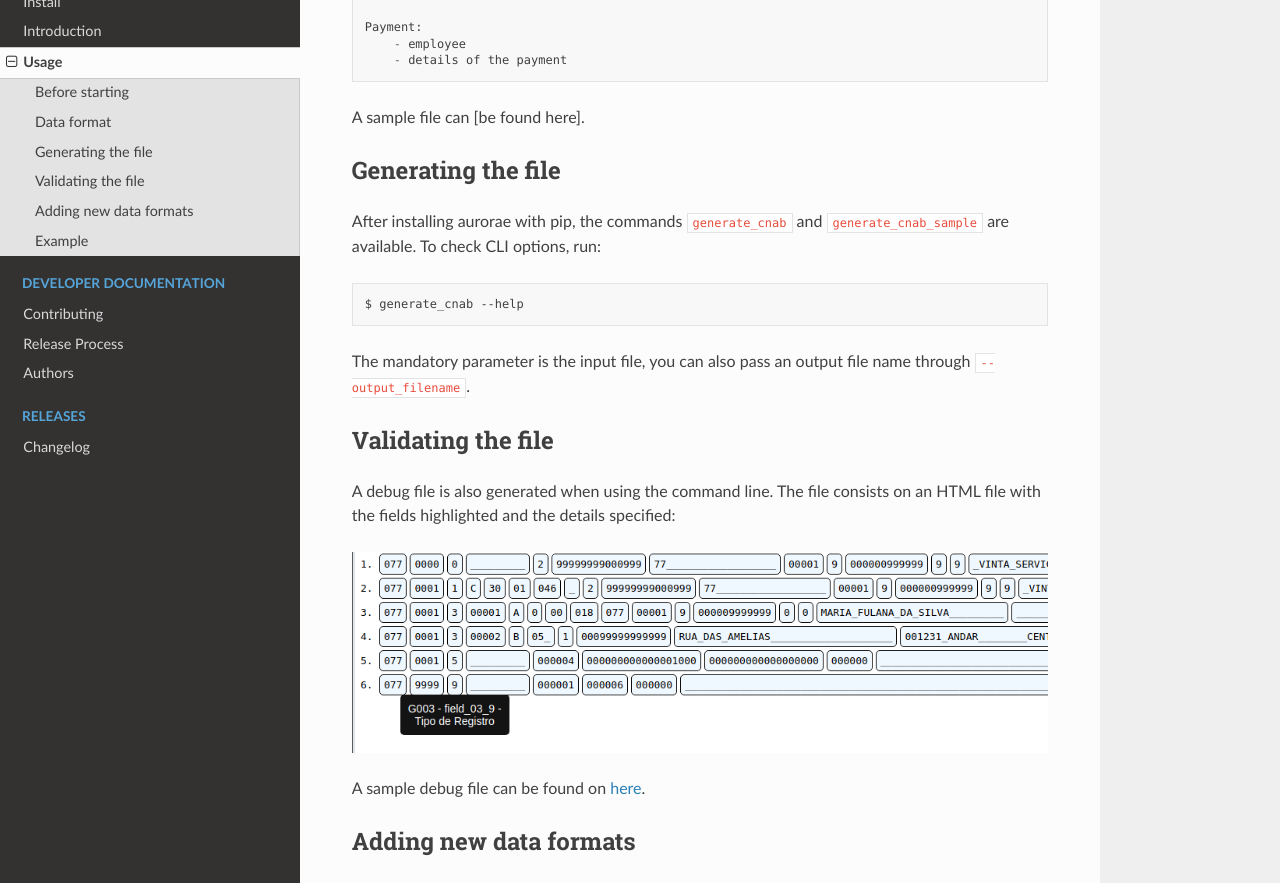
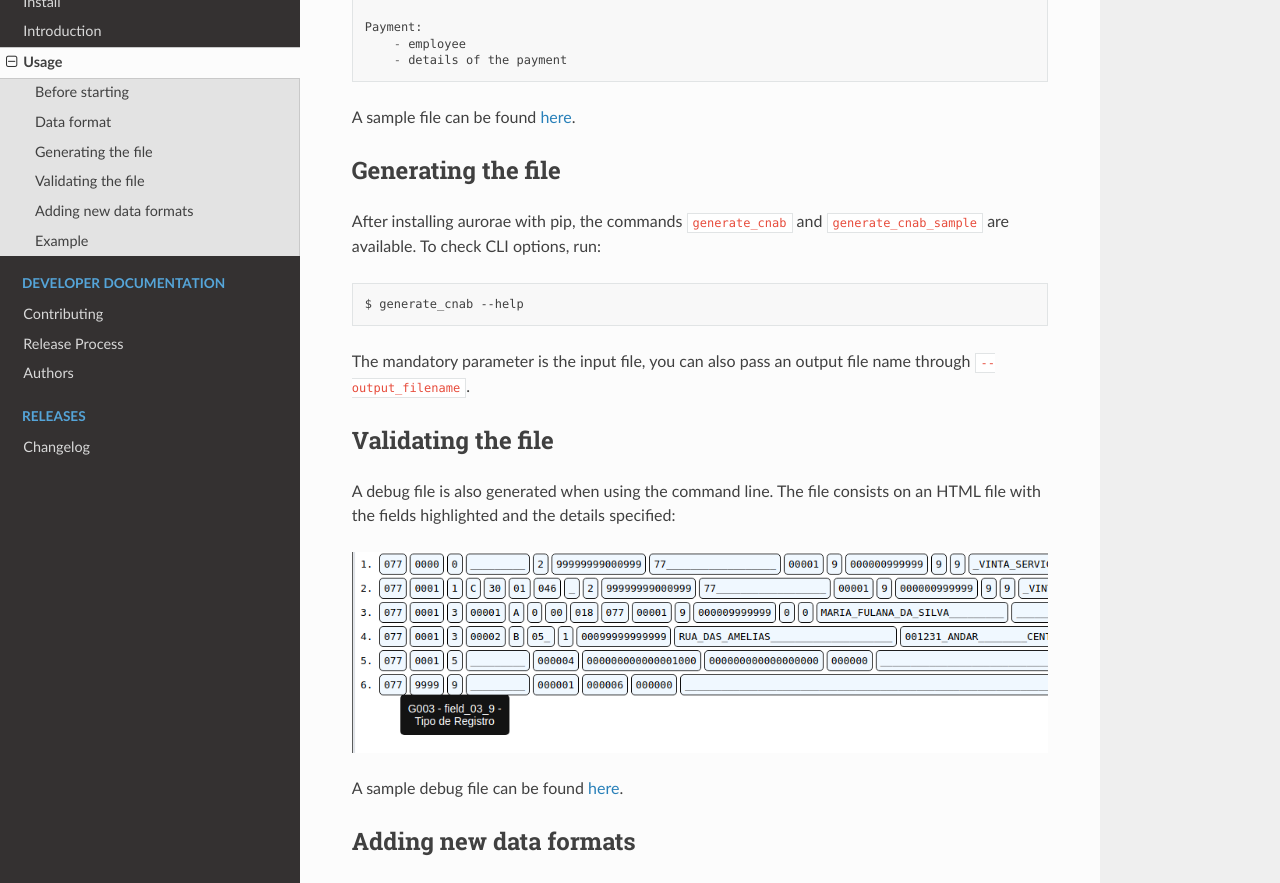
Before and after one commit to vintasoftware/aurorae, a Sphinx documentation site: the page built from docs/guide/usage.rst, in a window 1280 px wide and 1400 px high, scrolled down 740 px. Shown: the part 150-1033 px from the top of the window. Built offline with Sphinx 7.4.7 and the Read the Docs theme 2.0.0, drawn with Linux system fonts in a browser that asks for light colours.

Commit message:
Adds link and fix typo

```diff
--- a/docs/guide/usage.rst
+++ b/docs/guide/usage.rst
@@ -42,7 +42,7 @@ The information of the spreadsheet includes:
         - details of the payment
 
 
-A sample file can [be found here].
+A sample file can be found `here <https://github.com/vintasoftware/aurorae/tree/f308c17d12a78249332fc4f778214d061eee6f45/aurorae/sample>`_.
 
 Generating the file
 -------------------
@@ -64,7 +64,7 @@ A debug file is also generated when using the command line. The file consists on
   :width: 800
   :alt: Debug file sample
 
-A sample debug file can be found on `here <https://github.com/vintasoftware/aurorae/tree/main/aurorae/sample>`_.
+A sample debug file can be found `here <https://github.com/vintasoftware/aurorae/tree/main/aurorae/sample>`_.
 
 Adding new data formats
 -----------------------
```
